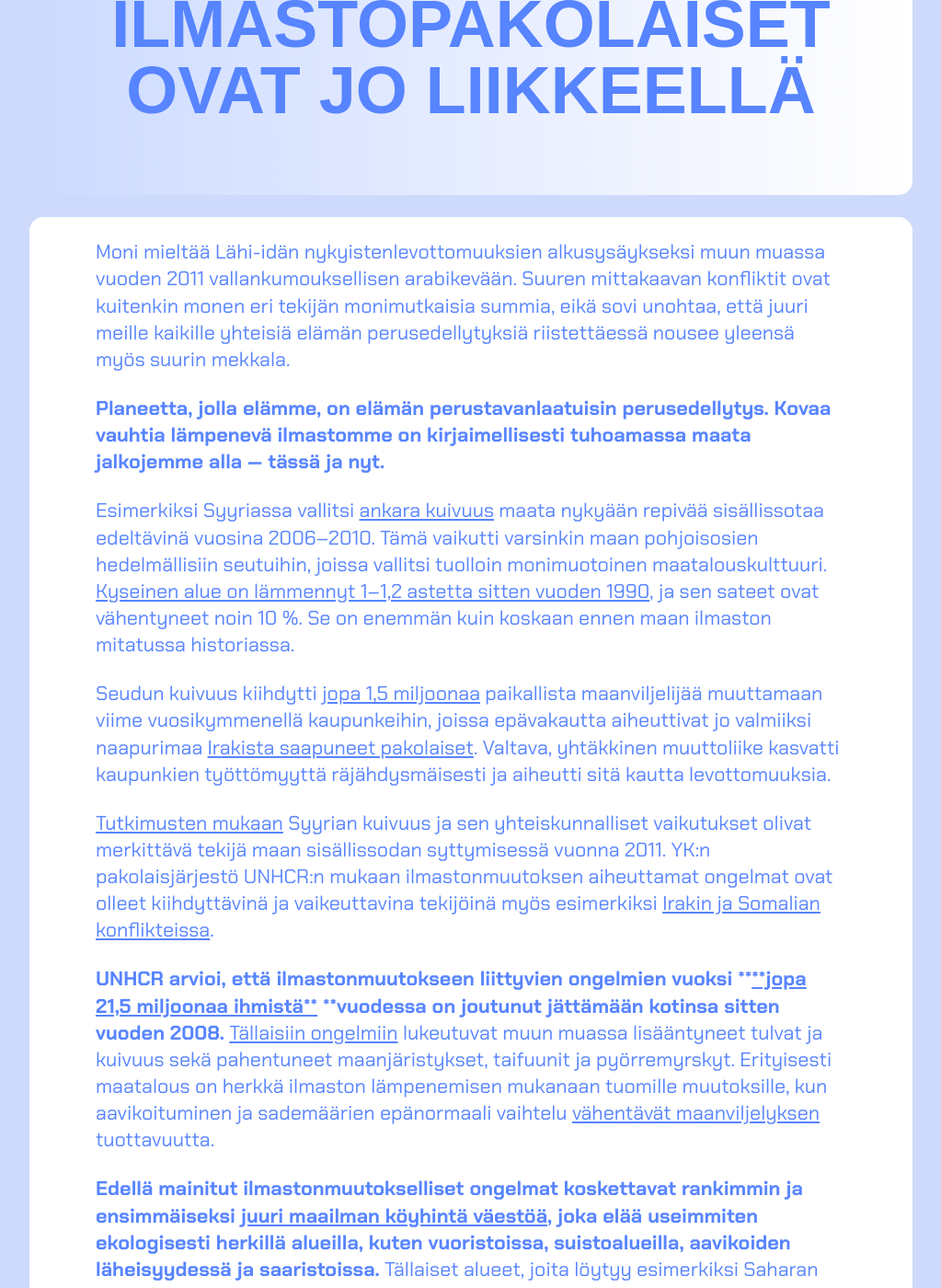
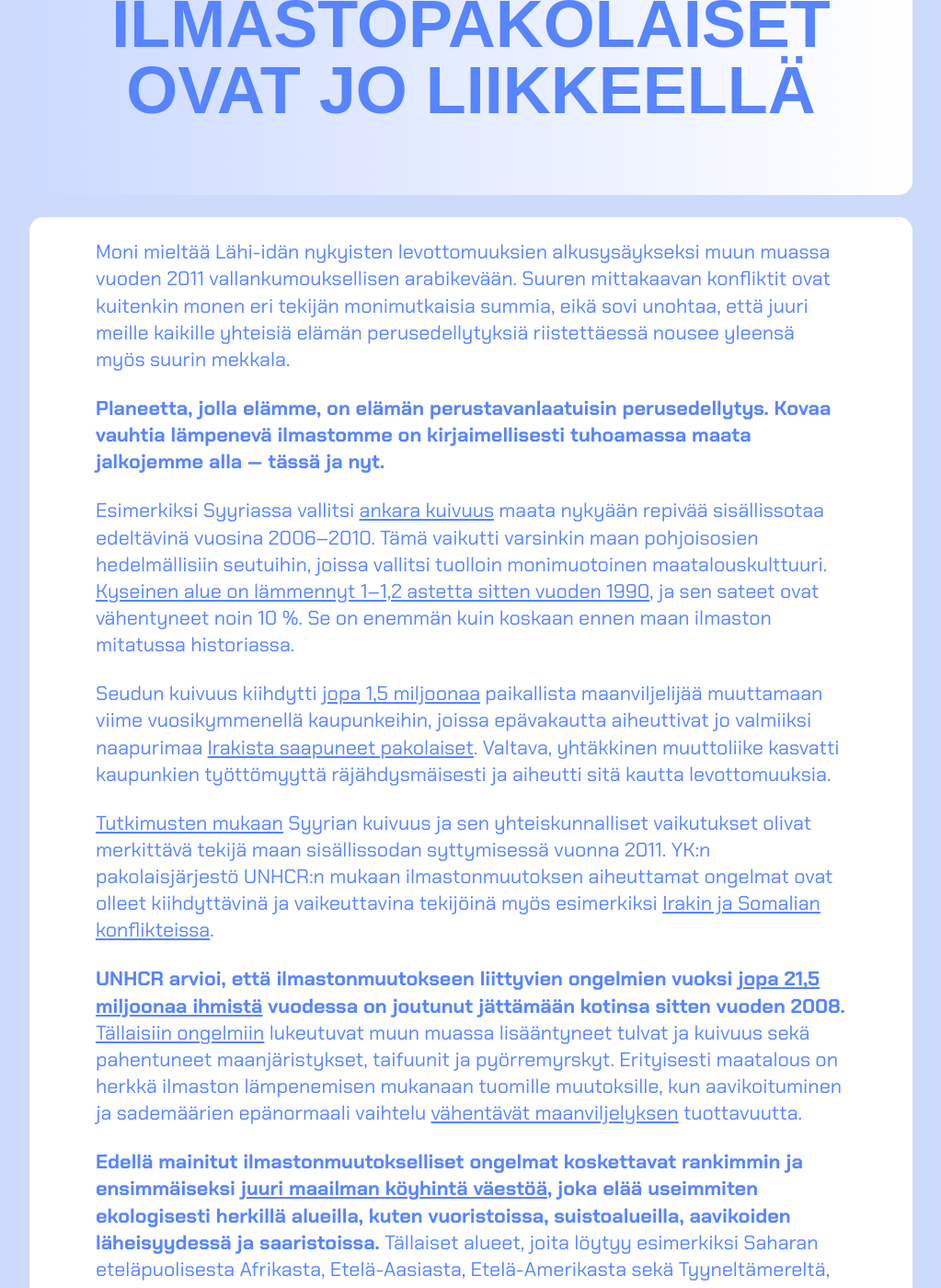
Before and after one commit to ilmastoveivi/ilmastoveivi.github.io, a Jekyll site: the page built from _posts/2019-03-29-ilmastopakolaiset.md, in a window 1280 px wide and 1400 px high, scrolled down 1085 px. Shown: the whole window at 92% size, without its empty margins (128-1151 px from the left). Built offline with Jekyll 4.4.1, drawn with Linux system fonts in a browser that asks for light colours; nearby versions of some CDN libraries; some web fonts are replaced.

Commit message:
typo fixes

```diff
--- a/_posts/2019-03-29-ilmastopakolaiset.md
+++ b/_posts/2019-03-29-ilmastopakolaiset.md
@@ -10,7 +10,7 @@ author-img: "/img/authors/veiviblogilaura1.jpg"
 banner-url: "/img/blog-banners/water.jpg"
 ---
 
-Moni mieltää Lähi-idän nykyistenlevottomuuksien alkusysäykseksi muun muassa vuoden 2011 vallankumouksellisen arabikevään. Suuren mittakaavan konfliktit ovat kuitenkin monen eri tekijän monimutkaisia summia, eikä sovi unohtaa, että juuri meille kaikille yhteisiä elämän perusedellytyksiä riistettäessä nousee yleensä myös suurin mekkala.
+Moni mieltää Lähi-idän nykyisten levottomuuksien alkusysäykseksi muun muassa vuoden 2011 vallankumouksellisen arabikevään. Suuren mittakaavan konfliktit ovat kuitenkin monen eri tekijän monimutkaisia summia, eikä sovi unohtaa, että juuri meille kaikille yhteisiä elämän perusedellytyksiä riistettäessä nousee yleensä myös suurin mekkala.
 
 **Planeetta, jolla elämme, on elämän perustavanlaatuisin perusedellytys. Kovaa vauhtia lämpenevä ilmastomme on kirjaimellisesti tuhoamassa maata jalkojemme alla — tässä ja nyt.**
 
@@ -20,7 +20,7 @@ Seudun kuivuus kiihdytti [jopa 1,5 miljoonaa](https://www.unhcr.org/news/latest/
 
 [Tutkimusten mukaan](https://www.maailma.net/uutiset/tutkimus-ilmastonmuutos-vaikutti-syyrian-sisallissodan-syttymiseen) Syyrian kuivuus ja sen yhteiskunnalliset vaikutukset olivat merkittävä tekijä maan sisällissodan syttymisessä vuonna 2011. YK:n pakolaisjärjestö UNHCR:n mukaan ilmastonmuutoksen aiheuttamat ongelmat ovat olleet kiihdyttävinä ja vaikeuttavina tekijöinä myös esimerkiksi [Irakin ja Somalian konflikteissa](https://www.unhcr.org/news/latest/2016/11/581f52dc4/frequently-asked-questions-climate-change-disaster-displacement.html).
 
-**UNHCR arvioi, että ilmastonmuutokseen liittyvien ongelmien vuoksi **[**jopa 21,5 miljoonaa ihmistä**](https://www.unhcr.org/news/latest/2016/11/581f52dc4/frequently-asked-questions-climate-change-disaster-displacement.html) **vuodessa on joutunut jättämään kotinsa sitten vuoden 2008.** [Tällaisiin ongelmiin](http://global.finland.fi/public/default.aspx?nodeid=39811&contentlan=1&culture=fi-FI) lukeutuvat muun muassa lisääntyneet tulvat ja kuivuus sekä pahentuneet maanjäristykset, taifuunit ja pyörremyrskyt. Erityisesti maatalous on herkkä ilmaston lämpenemisen mukanaan tuomille muutoksille, kun aavikoituminen ja sademäärien epänormaali vaihtelu [vähentävät maanviljelyksen](https://ilmasto-opas.fi/fi/ilmastonmuutos/vaikutukset/-/artikkeli/01a9776c-a223-4e5b-82ce-c58900bc591b/globaalit-sukupuolivaikutukset.html) tuottavuutta.
+**UNHCR arvioi, että ilmastonmuutokseen liittyvien ongelmien vuoksi [jopa 21,5 miljoonaa ihmistä](https://www.unhcr.org/news/latest/2016/11/581f52dc4/frequently-asked-questions-climate-change-disaster-displacement.html) vuodessa on joutunut jättämään kotinsa sitten vuoden 2008.** [Tällaisiin ongelmiin](http://global.finland.fi/public/default.aspx?nodeid=39811&contentlan=1&culture=fi-FI) lukeutuvat muun muassa lisääntyneet tulvat ja kuivuus sekä pahentuneet maanjäristykset, taifuunit ja pyörremyrskyt. Erityisesti maatalous on herkkä ilmaston lämpenemisen mukanaan tuomille muutoksille, kun aavikoituminen ja sademäärien epänormaali vaihtelu [vähentävät maanviljelyksen](https://ilmasto-opas.fi/fi/ilmastonmuutos/vaikutukset/-/artikkeli/01a9776c-a223-4e5b-82ce-c58900bc591b/globaalit-sukupuolivaikutukset.html) tuottavuutta.
 
 **Edellä mainitut ilmastonmuutokselliset ongelmat koskettavat rankimmin ja ensimmäiseksi [juuri maailman köyhintä väestöä](http://global.finland.fi/public/default.aspx?nodeid=39811&contentlan=1&culture=fi-FI), joka elää useimmiten ekologisesti herkillä alueilla, kuten vuoristoissa, suistoalueilla, aavikoiden läheisyydessä ja saaristoissa.** Tällaiset alueet, joita löytyy esimerkiksi Saharan eteläpuolisesta Afrikasta, Etelä-Aasiasta, Etelä-Amerikasta sekä Tyyneltämereltä, ovat herkimpiä ilmastonmuutoksen tuomille haasteille. Maanjäristykset lisääntyvät ja ovat tuhoisampia, joet tulvivat yhä voimakkaammin, aavikot kuivuvat entisestään, ja merenpinnan nousu valtaa saarivaltioita ja rannikkoseutuja.
 
```
